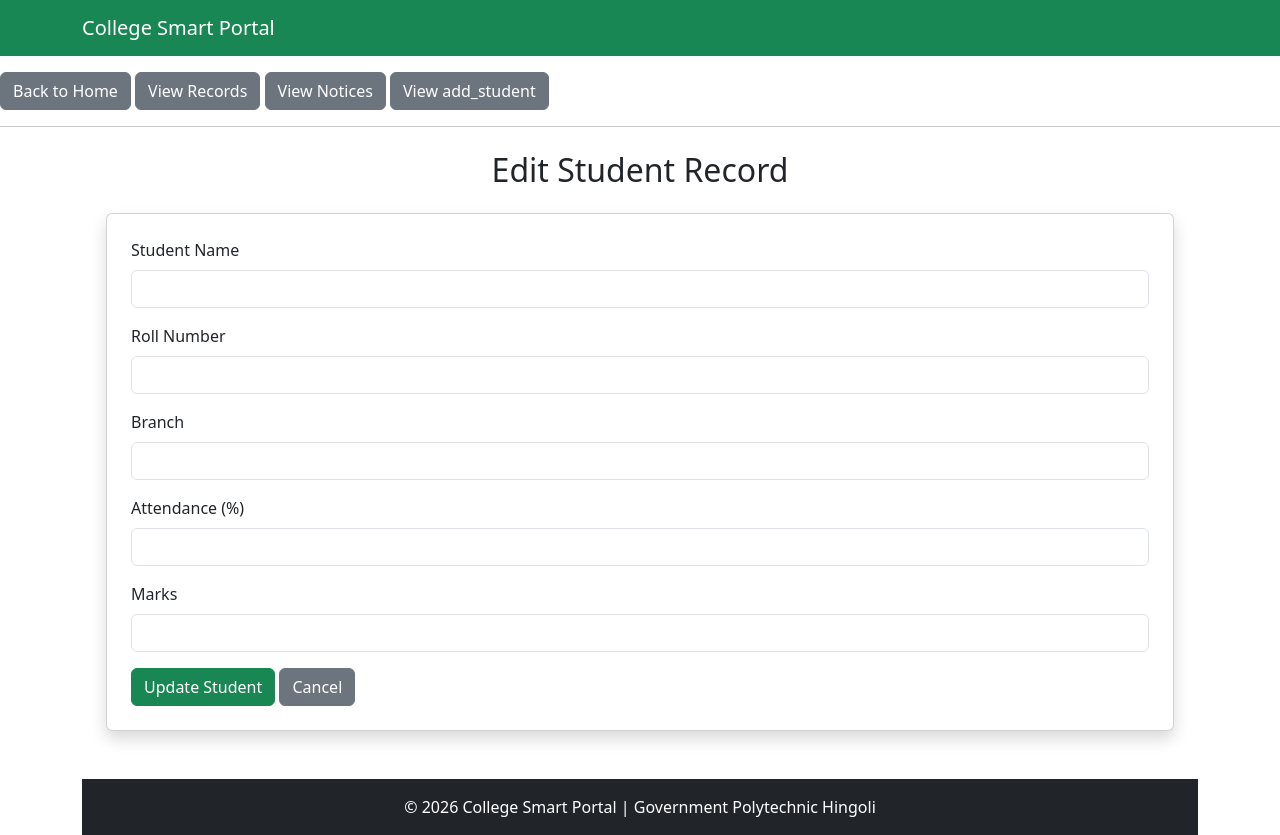
After one commit to srushti4504/python-trainig, a Flask app: template templates/edit_student.html in a window 1280 px wide. The commit adds this page. Run offline with Flask 3, Linux system fonts and the light colour scheme; the template is opened without the code that fills it, so the values that code supplies are empty.

Commit message:
select,delete,edit and update

```diff
--- a/database.py
+++ b/database.py
@@ -20,9 +20,9 @@ def init_db():
                     id INTEGER PRIMARY KEY AUTOINCREMENT,
                     name TEXT NOT NULL,
                     roll_no INTEGER NOT NULL,
-                    marks INTEGER NOT NULL,
+                 Attendance INTEGER DEFAULT 0
                     branch TEXT NOT NULL,
-                    attendance INTEGER DEFAULT 0
+                    Marks TEXT NOT NULL
                  )
                     ''')
     conn.commit()
--- a/templates/base.html
+++ b/templates/base.html
@@ -24,9 +24,32 @@
     <hr>
 
     <div class="container mt-4">
-        {% block content %}
-        {% endblock %}
+
+        <div class="container mt-4">
+
+    {% with messages = get_flashed_messages(with_categories=true) %}
+        {% if messages %}
+            {% for category, message in messages %}
+
+                <div class="alert alert-{{ category }} alert-dismissible fade show m-3" role="alert">
+                    {{ message }}
+
+                    <button type="button"
+                            class="btn-close"
+                            data-bs-dismiss="alert">
+                    </button>
+
+                 </div>
+
+                 {% endfor %}
+                 {% endif %}
+                {% endwith %}
+
+              {% block content %}
+                 {% endblock %}
+
     </div>
+
 
     <!-- Footer -->
     <footer class="bg-dark text-white text-center p-3 mt-5">
--- /dev/null
+++ b/templates/edit_student.html
@@ -0,0 +1,72 @@
+{% extends "base.html" %}
+
+{% block content %}
+
+<div class="container mt-4">
+
+    <h2 class="text-center mb-4">Edit Student Record</h2>
+
+    <div class="card p-4 shadow">
+
+        <form method="POST">
+
+            <div class="mb-3">
+                <label class="form-label">Student Name</label>
+                <input type="text"
+                       name="name"
+                       class="form-control"
+                       value="{{ student[1] }}"
+                       required>
+            </div>
+
+            <div class="mb-3">
+                <label class="form-label">Roll Number</label>
+                <input type="number"
+                       name="roll_no"
+                       class="form-control"
+                       value="{{ student[2] }}"
+                       required>
+            </div>
+
+            <div class="mb-3">
+                <label class="form-label">Branch</label>
+                <input type="text"
+                       name="branch"
+                       class="form-control"
+                       value="{{ student[4] }}"
+                       required>
+            </div>
+
+            <div class="mb-3">
+                <label class="form-label">Attendance (%)</label>
+                <input type="number"
+                       name="attendance"
+                       class="form-control"
+                       value="{{ student[5] }}"
+                       required>
+            </div>
+
+            <div class="mb-3">
+                <label class="form-label">Marks</label>
+                <input type="number"
+                       name="marks"
+                       class="form-control"
+                       value="{{ student[3] }}"
+                       required>
+            </div>
+
+            <button type="submit" class="btn btn-success">
+                Update Student
+            </button>
+
+            <a href="{{ url_for('records') }}" class="btn btn-secondary">
+                Cancel
+            </a>
+
+        </form>
+
+    </div>
+
+</div>
+
+{% endblock %}
```
Also changed, not shown: project Flask.py (+85 -0 lines), templates/detail.html (added, +56 -0 lines), templates/records.html (+25 -3 lines), college.db, templates/notices.html (line endings or trailing spaces).
